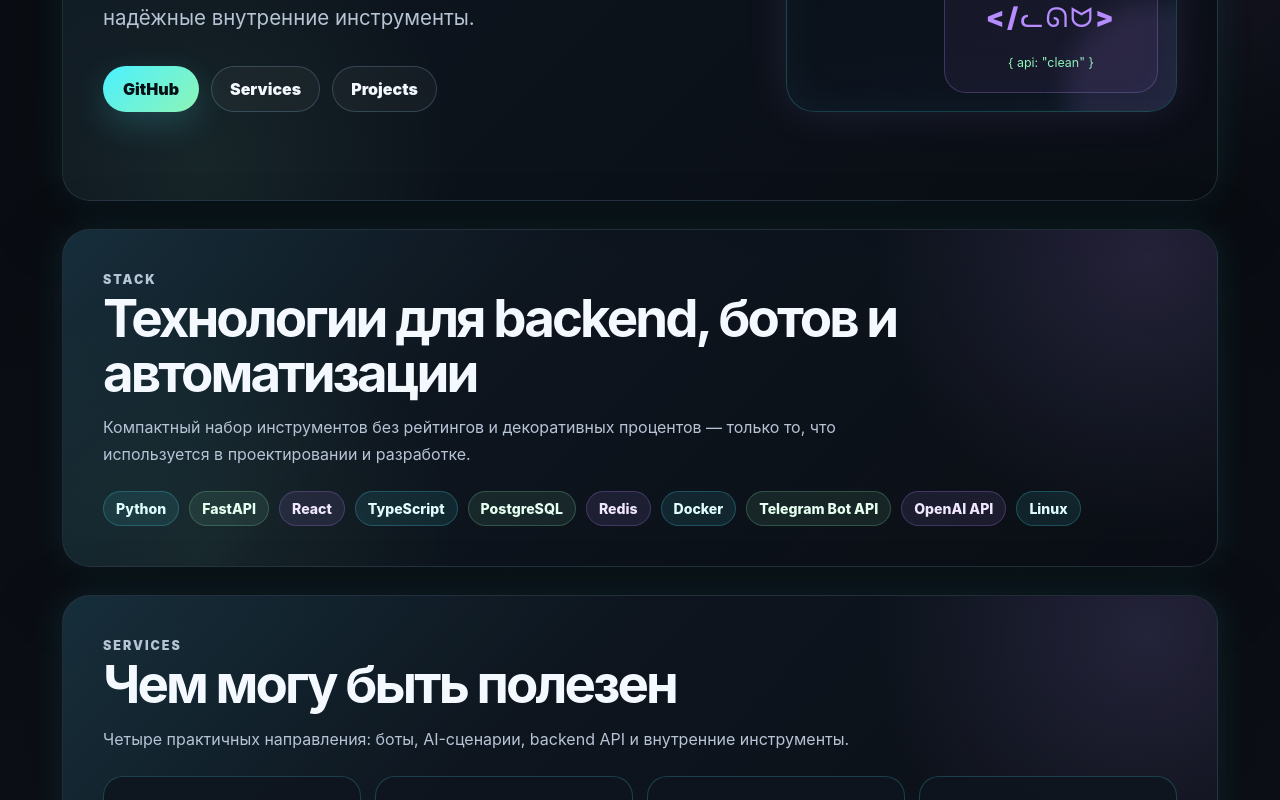
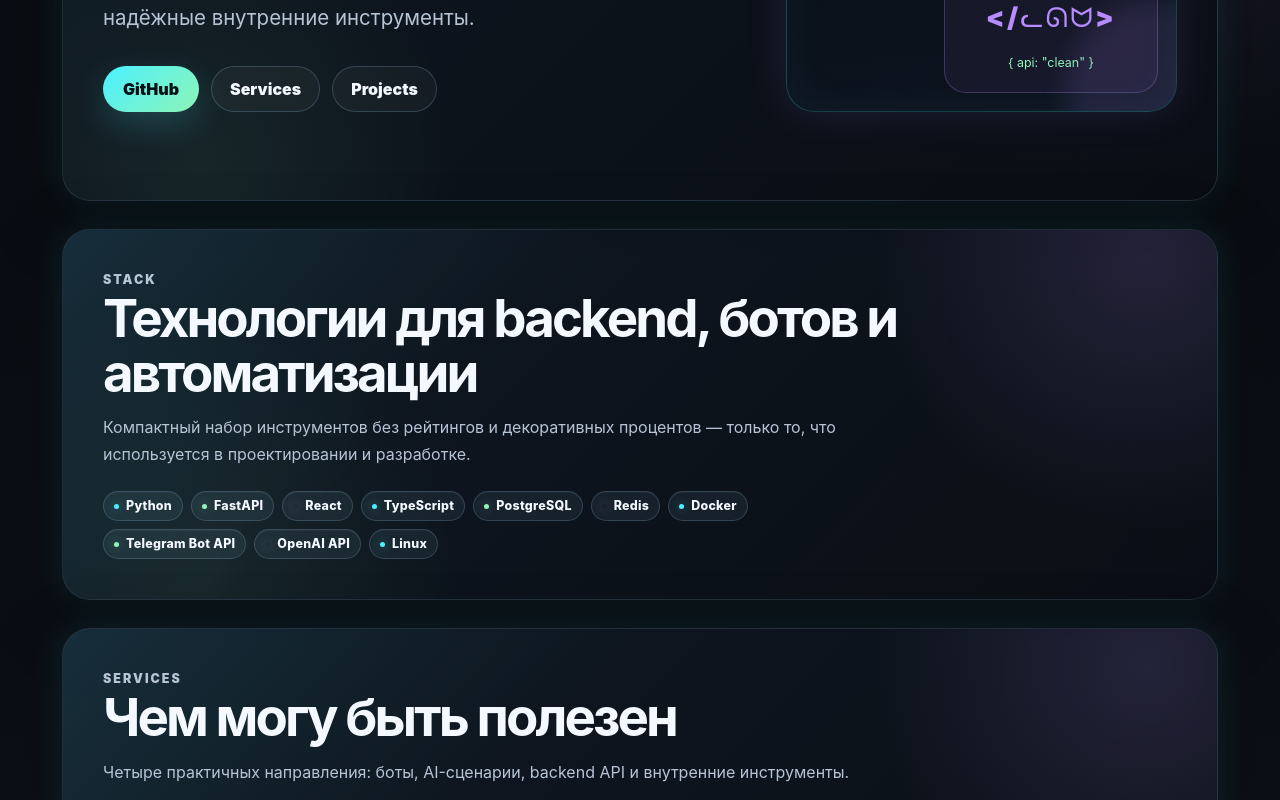
Before and after one commit to CatCodeArbelin/portfolio, a React (Vite) app in the folder frontend/: page / in a window 1280 px wide. Shown: the part 567-1367 px from the top of the page. Built offline with nearby package versions, Linux system fonts and the light colour scheme; no server answers.

Commit message:
Refine stack badges styling

```diff
--- a/frontend/src/components/StackBadges.tsx
+++ b/frontend/src/components/StackBadges.tsx
@@ -9,7 +9,7 @@ const stackItems = [
   'Telegram Bot API',
   'OpenAI API',
   'Linux',
-];
+] as const;
 
 export function StackBadges() {
   return (
@@ -25,7 +25,7 @@ export function StackBadges() {
       <ul className="badgeList" aria-label="Технологический стек">
         {stackItems.map((item) => (
           <li className="stackBadge" key={item}>
-            {item}
+            <span>{item}</span>
           </li>
         ))}
       </ul>
--- a/frontend/src/styles.css
+++ b/frontend/src/styles.css
@@ -460,6 +460,11 @@ h4 {
   padding: 0;
 }
 
+.badgeList {
+  gap: 8px;
+  max-width: 760px;
+}
+
 .stackBadge,
 .inlineList li,
 .statusPill {
@@ -473,20 +478,50 @@ h4 {
 }
 
 .stackBadge {
+  align-items: center;
+  background: rgba(168, 225, 255, 0.07);
+  border-color: rgba(168, 225, 255, 0.18);
+  box-shadow: inset 0 1px 0 rgba(255, 255, 255, 0.04);
+  color: var(--text-main);
+  display: inline-flex;
+  font-size: 0.78rem;
+  gap: 7px;
+  letter-spacing: 0.02em;
+  line-height: 1;
+  min-height: 30px;
+  padding: 6px 10px;
   transition:
     transform 160ms ease,
     background 160ms ease,
     border-color 160ms ease;
 }
 
-.stackBadge:nth-child(3n + 2),
+.stackBadge::before {
+  background: var(--cyan);
+  border-radius: 50%;
+  box-shadow: 0 0 10px rgba(75, 240, 255, 0.42);
+  content: '';
+  flex: 0 0 auto;
+  height: 5px;
+  width: 5px;
+}
+
+.stackBadge:nth-child(3n + 2)::before {
+  background: var(--green);
+  box-shadow: 0 0 10px rgba(141, 245, 182, 0.42);
+}
+
+.stackBadge:nth-child(3n)::before {
+  background: var(--purple);
+  box-shadow: 0 0 10px rgba(183, 140, 255, 0.42);
+}
+
 .inlineList li:nth-child(3n + 2) {
   background: rgba(141, 245, 182, 0.09);
   border-color: rgba(141, 245, 182, 0.22);
   color: #e5fff0;
 }
 
-.stackBadge:nth-child(3n),
 .inlineList li:nth-child(3n) {
   background: rgba(183, 140, 255, 0.1);
   border-color: rgba(183, 140, 255, 0.24);
@@ -494,8 +529,9 @@ h4 {
 }
 
 .stackBadge:hover {
-  transform: translateY(-2px);
-  border-color: var(--border-strong);
+  background: rgba(168, 225, 255, 0.11);
+  transform: translateY(-1px);
+  border-color: rgba(168, 225, 255, 0.3);
 }
 
 .contentCard,
```
